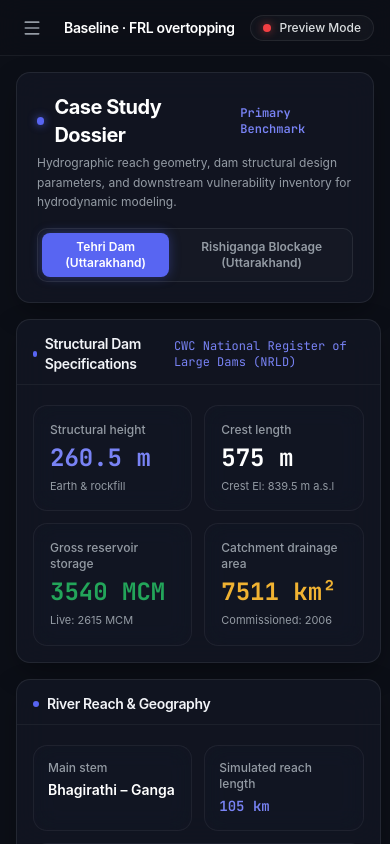
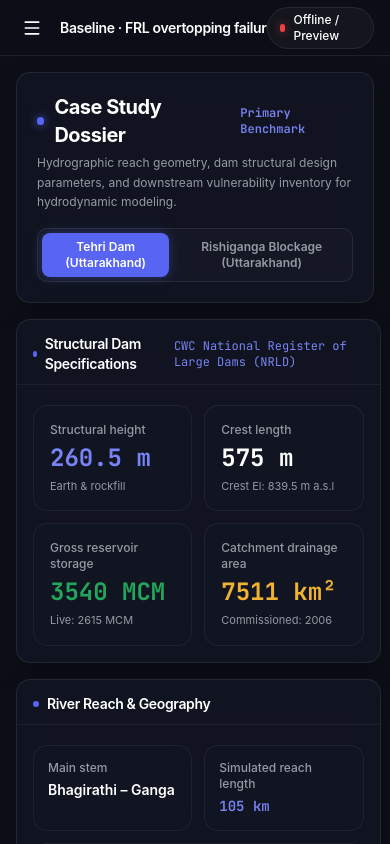
Before and after one commit to adityajha-coder/SIH26161, a Next.js app in the folder frontend/: page /case in a window 390 px wide. Built offline with nearby package versions, Linux system fonts and the light colour scheme; no server answers.

Commit message:
feat(frontend): add sidebar collapse/hide toggle, declutter header, and switch to crisp white typography

```diff
--- a/frontend/app/globals.css
+++ b/frontend/app/globals.css
@@ -53,17 +53,17 @@
 :root {
   color-scheme: dark;
   --background: #0c0f17;
-  --foreground: #f2f4f8;
+  --foreground: #ffffff;
   --card: #131724;
-  --card-foreground: #f2f4f8;
+  --card-foreground: #ffffff;
   --popover: #131724;
-  --popover-foreground: #f2f4f8;
+  --popover-foreground: #ffffff;
   --primary: #5865f2;
   --primary-foreground: #ffffff;
   --secondary: #1b2030;
-  --secondary-foreground: #dbdee1;
+  --secondary-foreground: #ffffff;
   --muted: #171c29;
-  --muted-foreground: #949ba4;
+  --muted-foreground: #e2e8f0;
   --accent: #1e2436;
   --accent-foreground: #ffffff;
   --destructive: #f23f43;
@@ -79,11 +79,11 @@
   --chart-5: #23a55a;
   --radius: 0.625rem;
   --sidebar: #090c13;
-  --sidebar-foreground: #949ba4;
+  --sidebar-foreground: #ffffff;
   --sidebar-primary: #5865f2;
   --sidebar-primary-foreground: #ffffff;
-  --sidebar-accent: rgba(88, 101, 242, 0.12);
-  --sidebar-accent-foreground: #7983f5;
+  --sidebar-accent: rgba(88, 101, 242, 0.15);
+  --sidebar-accent-foreground: #ffffff;
   --sidebar-border: rgba(255, 255, 255, 0.06);
   --sidebar-ring: #5865f2;
 }
--- a/frontend/components/common/panel.tsx
+++ b/frontend/components/common/panel.tsx
@@ -22,7 +22,7 @@
           {title && (
             <div className="flex items-center gap-2">
               <span className="size-1.5 rounded-full bg-[#5865f2]" aria-hidden="true" />
-              <h2 className="text-sm font-semibold tracking-tight text-foreground">{title}</h2>
+              <h2 className="text-sm font-semibold tracking-tight text-white">{title}</h2>
             </div>
           )}
           {actions && <div className="flex items-center gap-2">{actions}</div>}
@@ -47,22 +47,22 @@
   hint?: string
 }) {
   return (
-    <div className="glass-panel-subtle rounded-lg p-3 transition-colors hover:border-white/[0.12]">
-      <p className="text-xs font-medium text-muted-foreground">{label}</p>
+    <div className="glass-panel-subtle rounded-xl p-3.5 transition-colors hover:border-white/[0.12]">
+      <p className="text-xs font-semibold text-white/90">{label}</p>
       <p
         className={cn(
-          'mt-1 font-mono text-xl font-bold tracking-tight tabular-nums',
+          'mt-1.5 font-mono text-xl font-bold tracking-tight tabular-nums',
           tone === 'danger' && 'text-[#f23f43]',
           tone === 'warning' && 'text-[#f0b232]',
           tone === 'success' && 'text-[#23a55a]',
           tone === 'discord' && 'text-[#7983f5]',
-          tone === 'default' && 'text-foreground',
+          tone === 'default' && 'text-white',
         )}
       >
         {value}
-        {unit && <span className="ml-1 text-xs font-normal text-muted-foreground">{unit}</span>}
+        {unit && <span className="ml-1 text-xs font-normal text-white/80">{unit}</span>}
       </p>
-      {hint && <p className="mt-1 text-[11px] text-muted-foreground">{hint}</p>}
+      {hint && <p className="mt-1 text-[11px] text-white/70">{hint}</p>}
     </div>
   )
 }
@@ -79,11 +79,11 @@
   return (
     <div className="flex flex-col gap-3 pb-2 sm:flex-row sm:items-end sm:justify-between">
       <div>
-        <h1 className="text-xl font-bold tracking-tight text-foreground text-balance flex items-center gap-2.5">
+        <h1 className="text-xl font-bold tracking-tight text-white text-balance flex items-center gap-2.5">
           <span className="size-2 rounded-full bg-[#5865f2] shadow-[0_0_8px_rgba(88,101,242,0.8)]" aria-hidden="true" />
           {title}
         </h1>
-        {description && <p className="mt-1 max-w-3xl text-xs sm:text-sm text-muted-foreground text-pretty leading-relaxed">{description}</p>}
+        {description && <p className="mt-1 max-w-3xl text-xs sm:text-sm text-white/80 text-pretty leading-relaxed">{description}</p>}
       </div>
       {actions && <div className="flex shrink-0 items-center gap-2">{actions}</div>}
     </div>
--- a/frontend/components/shell/app-shell.tsx
+++ b/frontend/components/shell/app-shell.tsx
@@ -1,16 +1,30 @@
+'use client'
+
+import { useState } from 'react'
 import { PlatformProvider } from '@/lib/platform-store'
 import { SidebarNav } from './sidebar-nav'
 import { TopBar } from './top-bar'
 
 export function AppShell({ children }: { children: React.ReactNode }) {
+  const [sidebarOpen, setSidebarOpen] = useState(true)
+
   return (
     <PlatformProvider>
       <div className="flex h-screen min-h-screen w-full overflow-hidden bg-background">
-        <aside className="hidden w-60 shrink-0 border-r border-sidebar-border bg-sidebar lg:flex lg:flex-col h-full">
-          <SidebarNav />
+        <aside
+          className={`shrink-0 border-r border-sidebar-border bg-sidebar transition-[width] duration-300 ease-in-out h-full ${
+            sidebarOpen ? 'w-60' : 'w-0 border-r-0'
+          } hidden lg:flex lg:flex-col overflow-hidden`}
+        >
+          <div className="w-60 h-full flex flex-col">
+            <SidebarNav onCollapse={() => setSidebarOpen(false)} />
+          </div>
         </aside>
         <div className="flex min-w-0 flex-1 flex-col h-full overflow-hidden">
-          <TopBar />
+          <TopBar
+            sidebarOpen={sidebarOpen}
+            onToggleSidebar={() => setSidebarOpen((prev) => !prev)}
+          />
           <main className="min-h-0 flex-1 overflow-y-auto">{children}</main>
         </div>
       </div>
--- a/frontend/components/shell/top-bar.tsx
+++ b/frontend/components/shell/top-bar.tsx
@@ -1,71 +1,74 @@
 'use client'
 
 import { useState } from 'react'
-import { Menu } from 'lucide-react'
+import { Menu, PanelLeft } from 'lucide-react'
 import { Sheet, SheetContent, SheetTitle, SheetTrigger } from '@/components/ui/sheet'
 import { Button } from '@/components/ui/button'
 import { usePlatform } from '@/lib/platform-store'
-import { SOLVERS } from '@/lib/types'
 import { cn } from '@/lib/utils'
 import { SidebarNav } from './sidebar-nav'
 
 const STATUS_COPY = {
-  connected: { label: 'API Connected', dot: 'bg-[#23a55a]', shadow: 'shadow-[0_0_8px_rgba(35,165,90,0.6)]' },
-  checking: { label: 'Checking API', dot: 'bg-[#f0b232]', shadow: 'shadow-[0_0_8px_rgba(240,178,50,0.6)]' },
-  unreachable: { label: 'Preview Mode', dot: 'bg-[#f23f43]', shadow: 'shadow-[0_0_8px_rgba(242,63,67,0.6)]' },
+  connected: { label: 'Connected', dot: 'bg-[#23a55a]', shadow: 'shadow-[0_0_8px_rgba(35,165,90,0.6)]' },
+  checking: { label: 'Checking', dot: 'bg-[#f0b232]', shadow: 'shadow-[0_0_8px_rgba(240,178,50,0.6)]' },
+  unreachable: { label: 'Offline / Preview', dot: 'bg-[#f23f43]', shadow: 'shadow-[0_0_8px_rgba(242,63,67,0.6)]' },
   not_configured: { label: 'Preview Mode', dot: 'bg-[#f0b232]', shadow: 'shadow-[0_0_8px_rgba(240,178,50,0.6)]' },
 } as const
 
-export function TopBar() {
-  const { activeScenario, activeRun, apiStatus } = usePlatform()
+export function TopBar({
+  sidebarOpen,
+  onToggleSidebar,
+}: {
+  sidebarOpen?: boolean
+  onToggleSidebar?: () => void
+}) {
+  const { activeScenario, apiStatus } = usePlatform()
   const [open, setOpen] = useState(false)
   const status = STATUS_COPY[apiStatus]
 
   return (
-    <header className="flex h-14 shrink-0 items-center gap-4 border-b border-white/[0.06] bg-[#0c0f17]/75 backdrop-blur-md px-4 lg:px-6">
+    <header className="flex h-14 shrink-0 items-center justify-between border-b border-white/[0.08] bg-[#0c0f17]/85 backdrop-blur-md px-4 lg:px-6">
+      <div className="flex items-center gap-3 min-w-0">
+        {/* Mobile menu trigger */}
         <Sheet open={open} onOpenChange={setOpen}>
-        <SheetTrigger render={<Button variant="ghost" size="icon" className="lg:hidden text-[#949ba4] hover:text-white" aria-label="Open navigation" />}>
+          <SheetTrigger render={<Button variant="ghost" size="icon" className="lg:hidden text-white hover:bg-white/[0.08]" aria-label="Open navigation" />}>
             <Menu className="size-5" />
           </SheetTrigger>
-        <SheetContent side="left" className="w-64 bg-[#090c13] p-0 border-r border-white/[0.06]">
+          <SheetContent side="left" className="w-64 bg-[#090c13] p-0 border-r border-white/[0.08]">
             <SheetTitle className="sr-only">Navigation</SheetTitle>
             <SidebarNav onNavigate={() => setOpen(false)} />
           </SheetContent>
         </Sheet>
 
-      <div className="min-w-0 flex-1">
+        {/* Desktop show sidebar button when collapsed */}
+        {onToggleSidebar && !sidebarOpen && (
+          <button
+            type="button"
+            onClick={onToggleSidebar}
+            title="Show sidebar"
+            className="hidden lg:flex size-8 items-center justify-center rounded-lg text-white hover:bg-white/[0.08] transition-colors cursor-pointer"
+          >
+            <PanelLeft className="size-4.5" />
+          </button>
+        )}
+
+        {/* Clear, focused header title */}
+        <div className="min-w-0">
           <p className="truncate text-sm font-semibold tracking-tight text-white flex items-center gap-2">
-          {activeScenario?.name ?? 'No scenario selected'}
+            <span>{activeScenario?.name ?? 'Tehri Dam Simulation Platform'}</span>
             {activeScenario?.type && (
-            <span className="text-xs font-normal text-[#949ba4] font-mono">
-              ({String(activeScenario.type).replace('_', ' ')})
+              <span className="text-xs font-normal text-white/70 font-mono">
+                · {String(activeScenario.type).replace('_', ' ')}
               </span>
             )}
           </p>
         </div>
+      </div>
 
-      <dl className="hidden items-center gap-5 font-mono text-xs text-[#949ba4] xl:flex">
-        <div className="flex items-center gap-1.5 glass-panel-subtle px-2.5 py-1 rounded-md">
-          <dt className="text-[#80848e]">Scenario:</dt>
-          <dd className="text-white font-medium">{activeScenario?.id ?? '—'}</dd>
-        </div>
-        <div className="flex items-center gap-1.5 glass-panel-subtle px-2.5 py-1 rounded-md">
-          <dt className="text-[#80848e]">Solver:</dt>
-          <dd className="text-[#7983f5] font-medium">
-            {activeRun && SOLVERS[activeRun.solver]
-              ? `${SOLVERS[activeRun.solver].name} ${SOLVERS[activeRun.solver].version}`
-              : 'Eulerian + SPH'}
-          </dd>
-        </div>
-        <div className="flex items-center gap-1.5 glass-panel-subtle px-2.5 py-1 rounded-md">
-          <dt className="text-[#80848e]">CRS:</dt>
-          <dd className="text-white font-medium">EPSG:32644</dd>
-        </div>
-      </dl>
-
-      <div className="flex items-center gap-2 rounded-full border border-white/[0.08] bg-white/[0.03] px-3 py-1 text-xs text-[#dbdee1] backdrop-blur-sm">
+      {/* Clean status indicator on the right */}
+      <div className="flex items-center gap-2 rounded-full border border-white/[0.08] bg-white/[0.04] px-3 py-1 text-xs text-white backdrop-blur-sm">
         <span className={cn('size-2 rounded-full', status.dot, status.shadow)} aria-hidden="true" />
-        <span className="font-medium text-xs">{status.label}</span>
+        <span className="font-medium text-xs text-white">{status.label}</span>
       </div>
     </header>
   )
```
Also changed, not shown: frontend/components/flood/layer-control.tsx (+6 -6 lines), frontend/components/overview/overview-dashboard.tsx (+4 -4 lines), frontend/components/shell/sidebar-nav.tsx (+38 -12 lines). Lines whose indentation alone changed are shown as unchanged.
